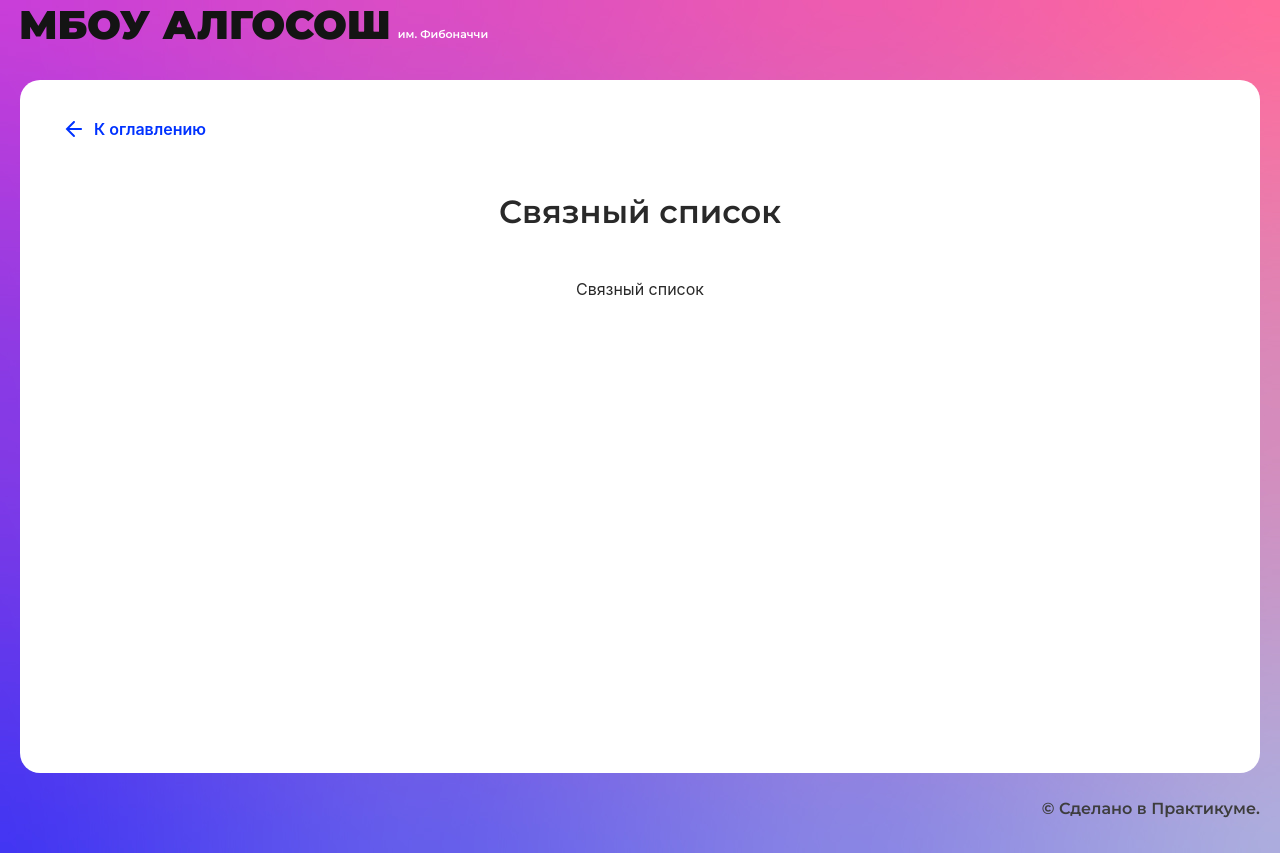
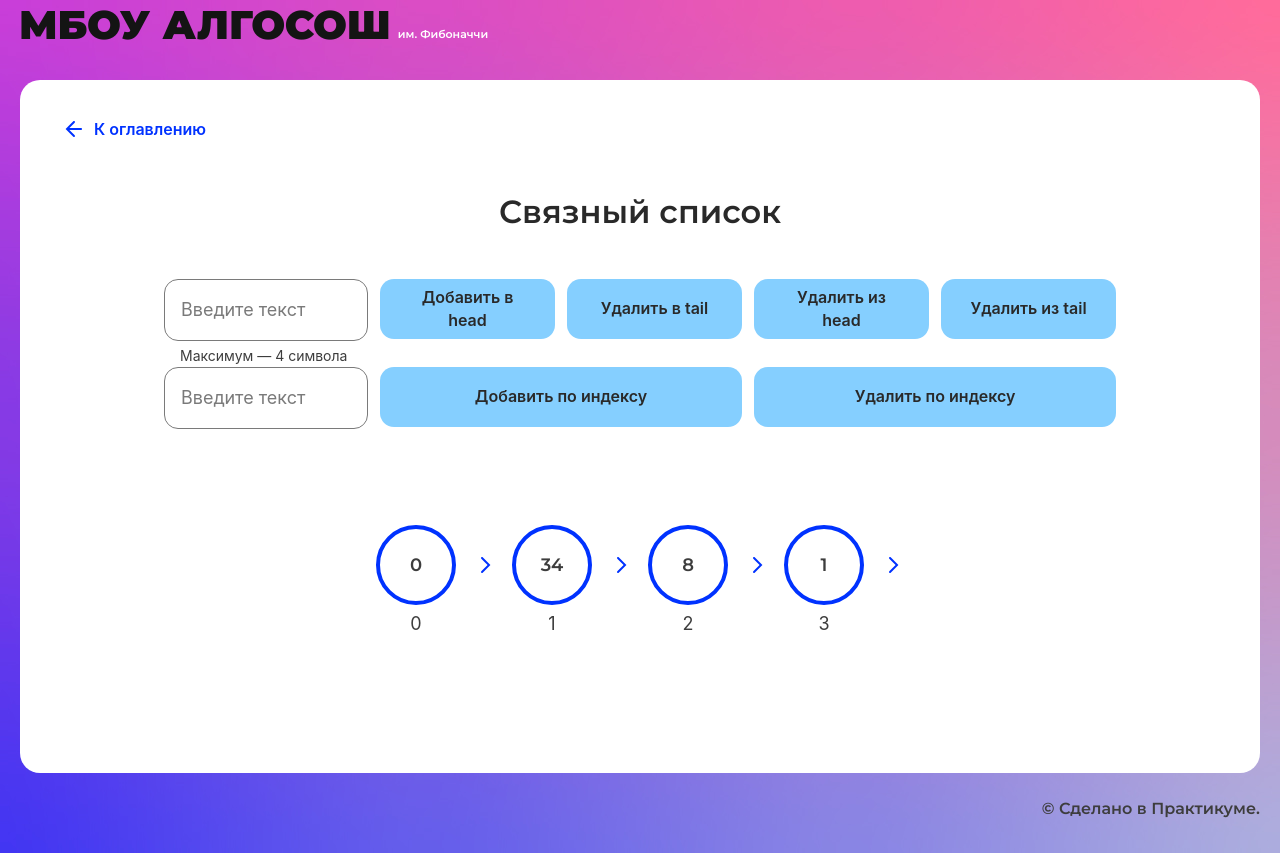
Before and after one commit to EugenyPtichkin/algososh, a React (Create React App) app: page /list in a window 1280 px wide. Built offline with nearby package versions, Linux system fonts and the light colour scheme.

Commit message:
связный список верстка

```diff
--- /dev/null
+++ b/src/components/list-page/interfaceListDisplay.ts
@@ -0,0 +1,12 @@
+import { ElementStates } from "../../types/element-states";
+
+export interface IListDisplay {
+  state?: ElementStates;
+  letter?: string;
+  head?: string | React.ReactElement | null;
+  index?: number;
+  tail?: string | React.ReactElement | null;
+  tailType?: "string" | "element";
+  extraClass?: string;
+  isSmall?: boolean;
+}
--- /dev/null
+++ b/src/components/list-page/linked-list-page.module.css
@@ -0,0 +1,37 @@
+.content {
+  display: flex;
+  flex-direction: column;
+  justify-content: center;
+  width: 952px;
+  margin: 0 auto;
+}
+
+.headtail {
+  display: flex;
+  flex-direction: row;
+  justify-content: center;
+  gap: 12px;
+}
+
+.indexes {
+  display: flex;
+  flex-direction: row;
+  justify-content: center;
+  gap: 12px;
+}
+
+.outString {
+  display: flex;
+  flex-direction: row;
+  justify-content: center;
+  column-gap: 16px;
+  padding: 80px 0px 0px 0px;
+  list-style-type: none;
+}
+
+.elementsArrows {
+  position: relative;
+  display: flex;
+  align-items: center;
+  gap: 16px;
+}
--- /dev/null
+++ b/src/components/list-page/linked-list.ts
@@ -0,0 +1,94 @@
+export class Node<T> {
+  value: T
+  next: Node<T> | null
+  constructor(value: T, next?: Node<T> | null) {
+    this.value = value;
+    this.next = (next === undefined ? null : next);
+  }
+}
+
+interface ILinkedList<T> {
+  append: (element: T) => void;
+  insertAt: (element: T, position: number) => void;
+  getSize: () => number;
+  print: () => void;
+}
+
+export class LinkedList<T> implements ILinkedList<T> {
+  private head: Node<T> | null;
+  private size: number;
+  constructor() {
+    this.head = null;
+    this.size = 0;
+  }
+
+  insertAt(element: T, index: number) {
+    if (index < 0 || index > this.size) {
+      console.log('Enter a valid index');
+      return;
+    } else {
+      const node = new Node(element);
+
+      // добавить элемент в начало списка
+      if (index === 0) {
+        node.next = this.head;
+        this.head = node;
+      } else {
+        let curr = this.head;
+        let currIndex = 0;
+
+        // перебрать элементы в списке до нужной позиции
+        while (currIndex !== index-1) {
+          if (curr?.next) {
+            curr = curr.next;
+            currIndex++;
+           }
+        }
+        // добавить элемент
+        if (curr?.next) {
+          node.next=curr.next;
+          curr.next = node;
+        }
+      }
+
+      this.size++;
+    }
+  }
+
+  append(element: T) {
+    const node = new Node(element);
+    let current;
+
+    if (this.head === null) {
+      this.head = node;
+    } else {
+      current = this.head;
+      while (current.next) {
+        current = current.next;
+      }
+
+      current.next = node;
+    }
+    this.size++;
+  }
+
+  getSize() {
+    return this.size;
+  }
+
+  print() {
+    let curr = this.head;
+    let res = '';
+    while (curr) {
+      res += `${curr.value} `;
+      curr = curr.next;
+    }
+    console.log(res);
+  }
+}
+
+/*const list = new LinkedList<number>();
+list.insertAt(12, 0);
+list.insertAt(13, 0);
+list.insertAt(114, 1);
+list.print(); // 13 114 12*/
--- a/src/components/list-page/list-page.tsx
+++ b/src/components/list-page/list-page.tsx
@@ -1,10 +1,119 @@
-import React from "react";
+import React, { useEffect, useMemo } from "react";
 import { SolutionLayout } from "../ui/solution-layout/solution-layout";
+import { Input } from "../ui/input/input";
+import { Button } from "../ui/button/button";
+import styles from "./linked-list-page.module.css";
+import { useState } from "react";
+import { Circle } from "../ui/circle/circle";
+import { SHORT_DELAY_IN_MS } from "../../constants/delays";
+import { ElementStates } from "../../types/element-states";
+import { LinkedList } from "./linked-list";
+import { IListDisplay } from "./interfaceListDisplay";
+import { ArrowIcon } from "../ui/icons/arrow-icon";
 
 export const ListPage: React.FC = () => {
+  const initialArray: IListDisplay[] = [{ letter: '0' }, { letter: '34' }, { letter: '8' }, { letter: '1' }];
+  const [listArray, setListArray] = useState<IListDisplay[]>(initialArray);
+  const [isLoader, setIsLoader] = useState<boolean>(false);
+  const [inputString, setInputString] = useState<string>('');
+  const [inputIndex, setInputIndex] = useState<string>('');
+  const list = useMemo(() => new LinkedList<number>(), []);//сохранить queue между рендерами!
+
+
+  const onChange = (e: React.ChangeEvent<HTMLInputElement>): void => {
+    e.preventDefault();
+    //setInputString(e.target.value);
+  }
+
+  const onSubmit = async (e: React.FormEvent<HTMLFormElement>) => {
+    e.preventDefault();
+    //addToQueue();
+  }
+
+  const addToHead = () => { }
+  const addToTail = () => { }
+  const deleteFromHead = () => { }
+  const deleteFromTail = () => { }
+  const addByIndex = () => { }
+  const deleteByIndex = () => { }
+
   return (
     <SolutionLayout title="Связный список">
-      <p>Связный список</p>
-    </SolutionLayout>
+      <form className={styles.content} onSubmit={onSubmit}  >
+        <div className={styles.headtail}>
+          <Input
+            type="text"
+            maxLength={4}
+            isLimitText={true}
+            onChange={onChange}
+            value={inputString}
+            style={{ width: 204 }}
+          />
+          <Button
+            text="Добавить в head"
+            disabled={false}
+            onClick={() => addToHead()}
+            isLoader={isLoader}
+            style={{ width: 175 }}
+          />
+          <Button
+            text="Удалить в tail"
+            disabled={false}
+            onClick={() => addToTail()}
+            isLoader={isLoader}
+            style={{ width: 175 }}
+          />
+          <Button
+            text="Удалить из head"
+            disabled={false}
+            onClick={() => deleteFromHead()}
+            isLoader={isLoader}
+            style={{ width: 175 }}
+          />
+          <Button
+            text="Удалить из tail"
+            disabled={false}
+            onClick={() => deleteFromTail()}
+            isLoader={isLoader}
+            style={{ width: 175 }}
+          />
+        </div>
+        <div className={styles.indexes}>
+          <Input
+            type="number"
+            isLimitText={false}
+            onChange={onChange}
+            value={inputIndex}
+            style={{ width: 204 }}
+          />
+          <Button
+            text="Добавить по индексу"
+            disabled={false}
+            onClick={() => addByIndex()}
+            isLoader={isLoader}
+            style={{ width: 362 }}
+          />
+          <Button
+            text="Удалить по индексу"
+            disabled={false}
+            onClick={() => deleteByIndex()}
+            isLoader={isLoader}
+            style={{ width: 362 }}
+          />
+        </div>
+      </form>
+      <ul className={styles.outString}>
+        {listArray.map((item, index) => (
+          <li key={index} className={styles.elementsArrows}>
+            {item && <Circle
+              letter={item.letter ? item.letter.toString() : ''}
+              state={item.state}
+              index={index}
+              head={item.head ? item.head.toString() : ''}
+              tail={item.tail ? item.tail.toString() : ''} />}
+              <ArrowIcon/>
+          </li>))}
+      </ul>
+    </SolutionLayout >
   );
 };
--- a/src/components/ui/input/input.module.css
+++ b/src/components/ui/input/input.module.css
@@ -2,7 +2,7 @@
   display: flex;
   flex-direction: column;
   align-items: flex-start;
-  width: 100%;
+  /*width: 100%;*/
 }
 
 .input {
```
Also changed, not shown: 2 other files (tests, documents, lock files or other folders).
